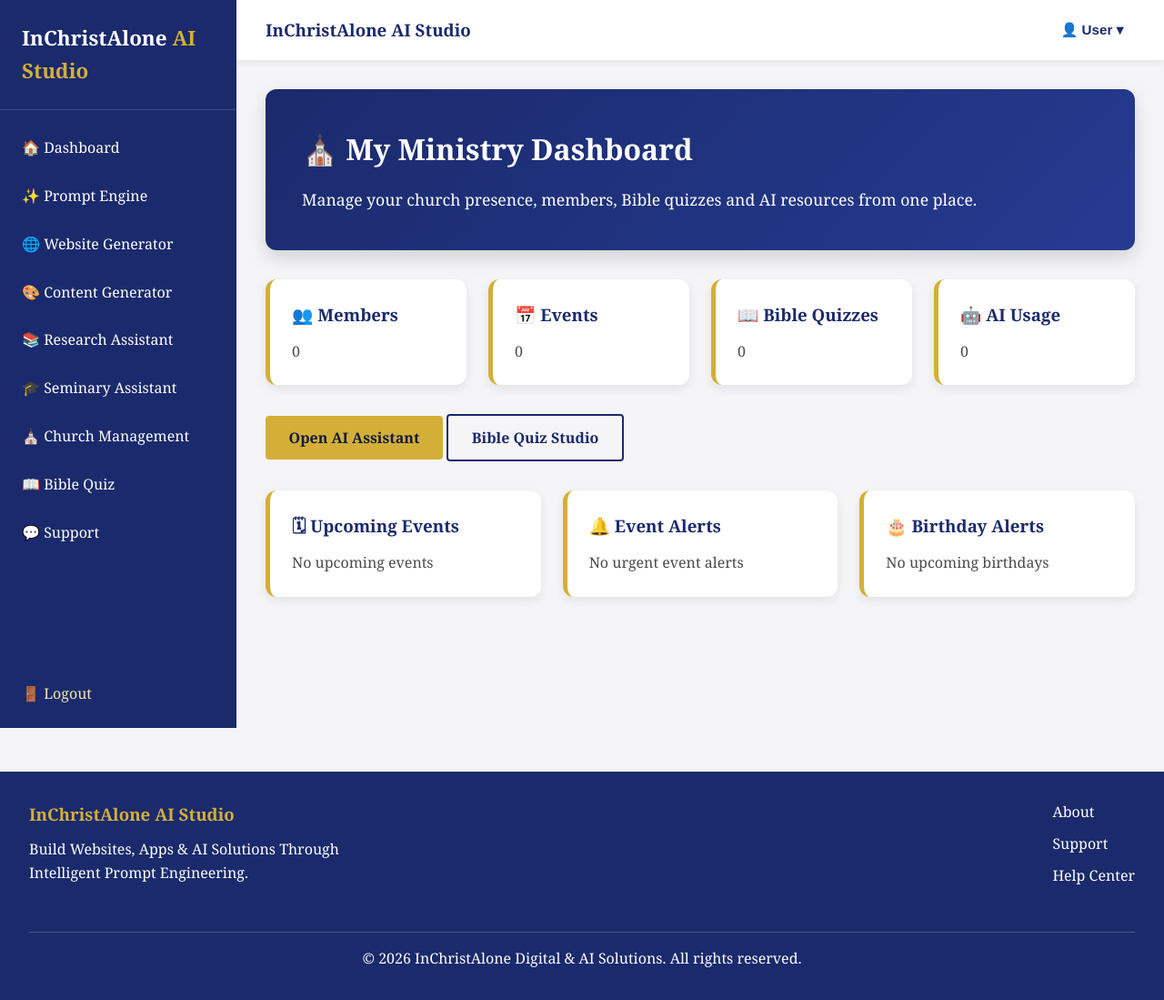
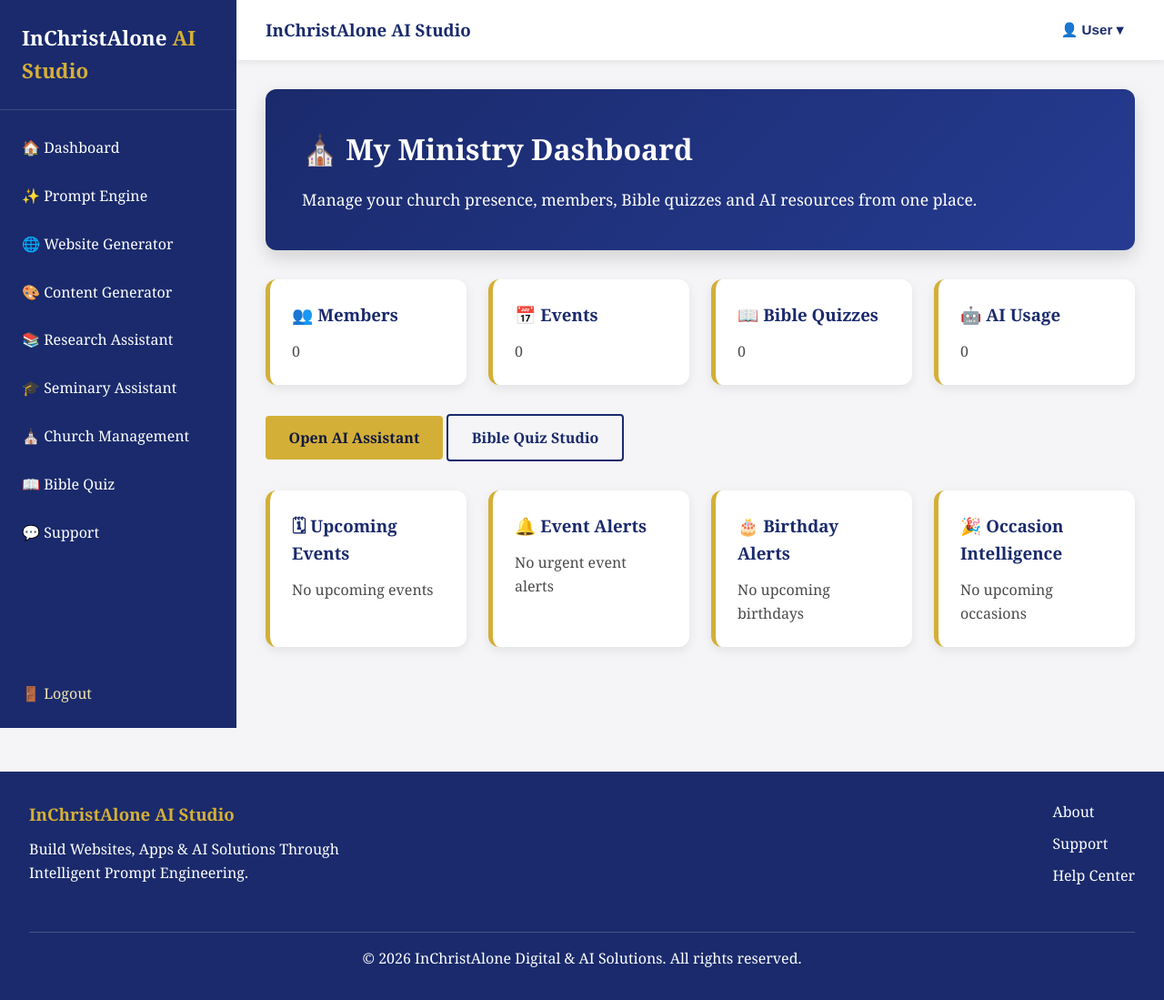
Before and after one commit to taiwolade-dot/InChristAlone-AI-Studio, a Flask app: page /ministry/ in a window 1280 px wide. Shown: the whole page at 91% size. Run offline with Flask 3, Linux system fonts and the light colour scheme; the visitor is signed in with stand-in values (Sample User, id 1); data that the repository does not hold is empty.

Commit message:
v3.5.0 Occasion Intelligence dashboard integration

```diff
--- a/modules/ministry/routes.py
+++ b/modules/ministry/routes.py
@@ -7,7 +7,8 @@ from models import (
     Member,
     ChurchEvent,
     BibleQuiz,
-    AIConversation
+    AIConversation,
+    MinistryOccasion
 )
 
 
@@ -88,6 +89,27 @@ def dashboard():
                     "days_remaining": days_until
             })
 
+    occasion_alerts = []
+
+    upcoming_occasions = MinistryOccasion.query.filter(
+        MinistryOccasion.created_by == current_user.id,
+        MinistryOccasion.date >= today
+    ).order_by(
+        MinistryOccasion.date.asc()
+    ).limit(5).all()
+
+    for occasion in upcoming_occasions:
+        days_remaining = (
+            occasion.date - today
+        ).days
+
+        occasion_alerts.append({
+            "id": occasion.id,
+            "title": occasion.title,
+            "occasion_type": occasion.occasion_type,
+            "days_remaining": days_remaining
+        })
+
     return render_template(
         "ministry/dashboard.html",
         profile=profile,
@@ -97,5 +119,6 @@ def dashboard():
         ai_usage=ai_usage,
           upcoming_events=upcoming_events,
           event_alerts=event_alerts,
-          birthday_alerts=birthday_alerts
+          birthday_alerts=birthday_alerts,
+        occasion_alerts=occasion_alerts
     )
--- a/templates/ministry/dashboard.html
+++ b/templates/ministry/dashboard.html
@@ -125,6 +125,28 @@ Bible Quiz Studio
         {% endif %}
     </div>
 
+    <div class="dashboard-card">
+        <h3>🎉 Occasion Intelligence</h3>
+
+        {% if occasion_alerts %}
+            {% for occasion in occasion_alerts %}
+                <p>
+                    <strong>{{ occasion.title }}</strong><br>
+                    {{ occasion.occasion_type }}<br>
+                    ⏳ {{ occasion.days_remaining }} days remaining
+                </p>
+
+                <a class="btn-secondary"
+                   href="{{ url_for('ai_assistant.occasion_flyer', occasion_id=occasion.id) }}">
+                    🎨 Create Flyer
+                </a>
+            {% endfor %}
+        {% else %}
+            <p>No upcoming occasions</p>
+        {% endif %}
+    </div>
+
+
 </div>
 
 {% endblock %}
```
